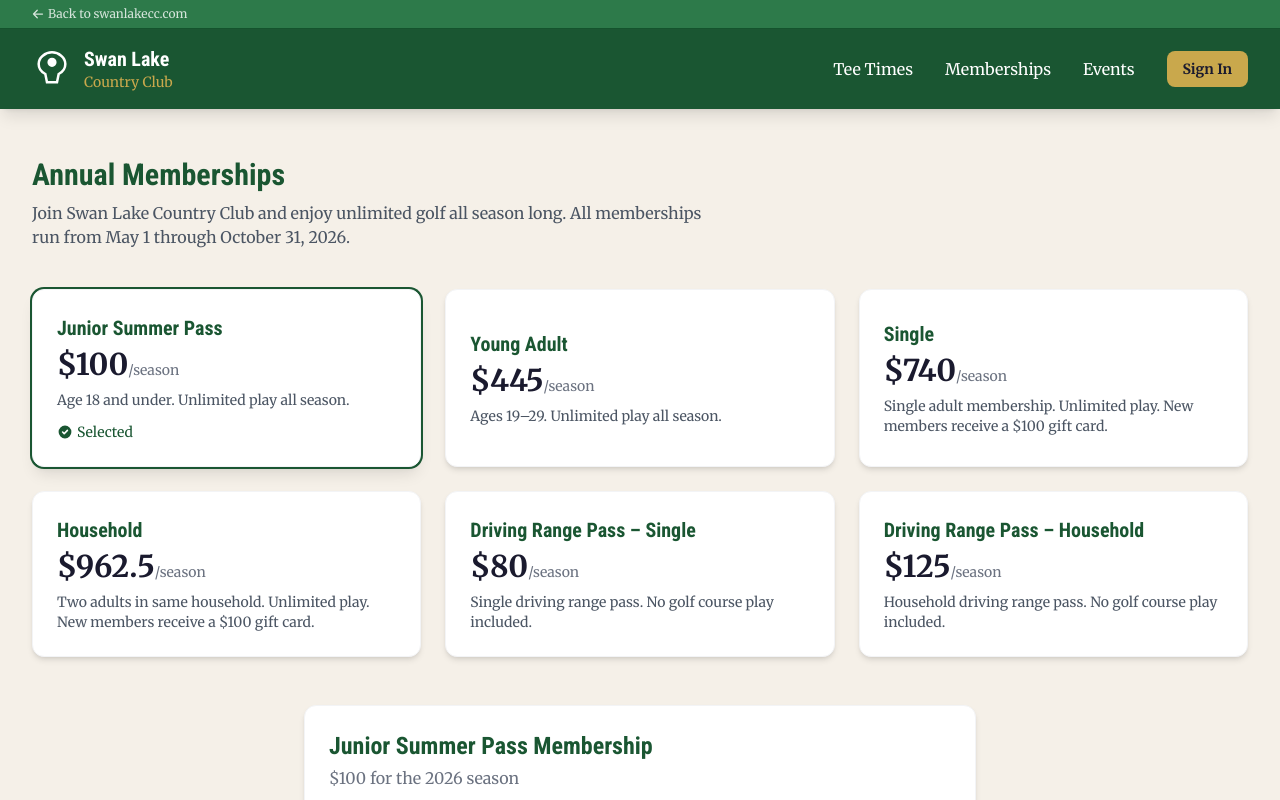
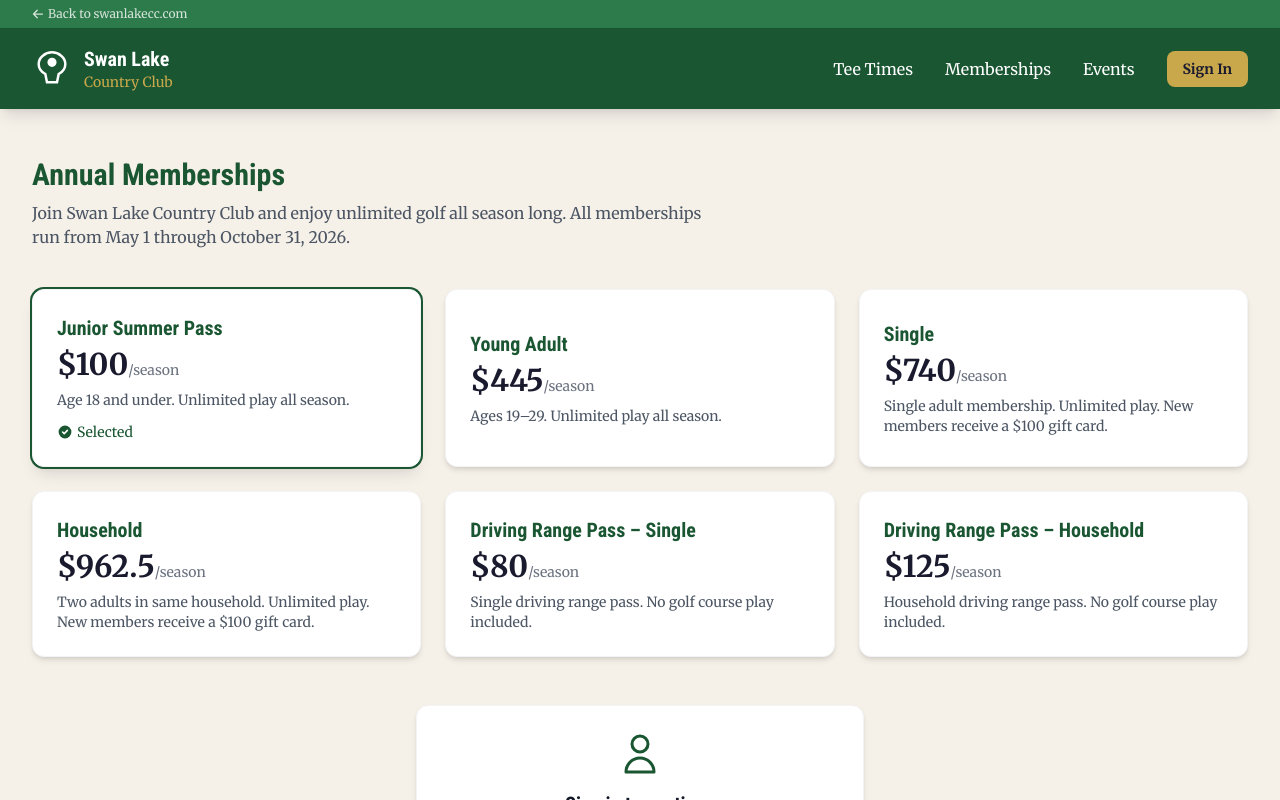
Before and after one commit to ecrist/slcc, a Next.js app: page /memberships in a window 1280 px wide. Both pictures are taken after a click on the button 226 px from the left and 372 px from the top of the page. Shown: the top 800 px of the page. Built offline with nearby package versions, Linux system fonts and the light colour scheme; no server answers.

Commit message:
Require account before membership payment

```diff
--- a/src/app/memberships/page.tsx
+++ b/src/app/memberships/page.tsx
@@ -1,12 +1,14 @@
 "use client";
 
 import { useState } from "react";
+import { useSession, signIn } from "next-auth/react";
 import { MEMBERSHIP_TYPES, MembershipType } from "@/lib/types";
 import SquareWalletButtons from "@/components/SquareWalletButtons";
 
 type PaymentProvider = "square" | "quickbooks" | "wallet";
 
 export default function MembershipsPage() {
+  const { data: session } = useSession();
   const [selectedType, setSelectedType] = useState<MembershipType | null>(null);
   const [paymentProvider, setPaymentProvider] = useState<PaymentProvider>("wallet");
   const [form, setForm] = useState({
@@ -138,8 +140,31 @@ export default function MembershipsPage() {
         )}
       </div>
 
+      {/* Sign-in gate — required before payment */}
+      {selectedType && !session && (
+        <div className="max-w-md mx-auto">
+          <div className="card text-center">
+            <svg className="h-12 w-12 mx-auto mb-3 text-swan-green" fill="none" viewBox="0 0 24 24" stroke="currentColor">
+              <path strokeLinecap="round" strokeLinejoin="round" strokeWidth={1.5} d="M16 7a4 4 0 11-8 0 4 4 0 018 0zM12 14a7 7 0 00-7 7h14a7 7 0 00-7-7z" />
+            </svg>
+            <h2 className="text-xl font-bold mb-2">Sign in to continue</h2>
+            <p className="text-gray-500 text-sm mb-5">
+              An account is required to purchase a{" "}
+              <strong>{MEMBERSHIP_TYPES[selectedType].name}</strong> membership.
+              This keeps your membership record tied to your account.
+            </p>
+            <button onClick={() => signIn(undefined, { callbackUrl: "/memberships" })} className="btn-primary w-full mb-3">
+              Sign In
+            </button>
+            <a href={`/register?callbackUrl=${encodeURIComponent("/memberships")}`} className="block text-sm text-swan-green hover:underline">
+              Don&apos;t have an account? Register free
+            </a>
+          </div>
+        </div>
+      )}
+
       {/* Registration Form */}
-      {selectedType && (
+      {selectedType && session && (
         <div className="max-w-2xl mx-auto">
           <div className="card">
             <h2 className="text-2xl font-bold text-swan-green mb-1">
```
